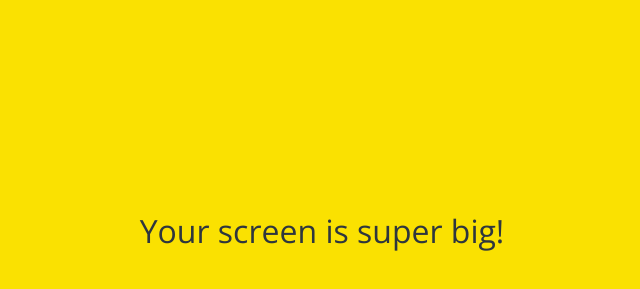
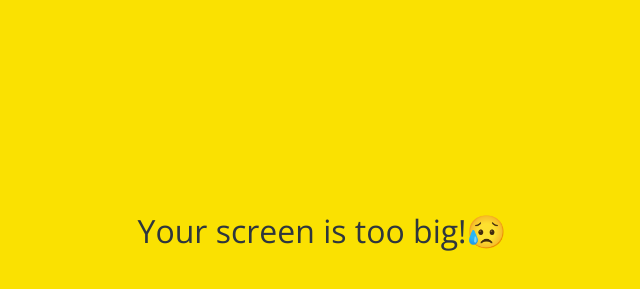
Before and after one commit to ryulh/kokoa-clone, a plain HTML site: page index.html in a window 1280 px wide. Shown: the part 169-458 px from the top of the page, without its empty margins (318-958 px from the left). Drawn offline with nearby package versions, Linux system fonts and the light colour scheme.

Commit message:
page update test

```diff
--- a/index.html
+++ b/index.html
@@ -38,7 +38,7 @@
     </form>
 
     <div id="no-mobile">
-      <span>Your screen is super big!</span>
+      <span>Your screen is too big!😥</span>
     </div>
 
     <script
```
